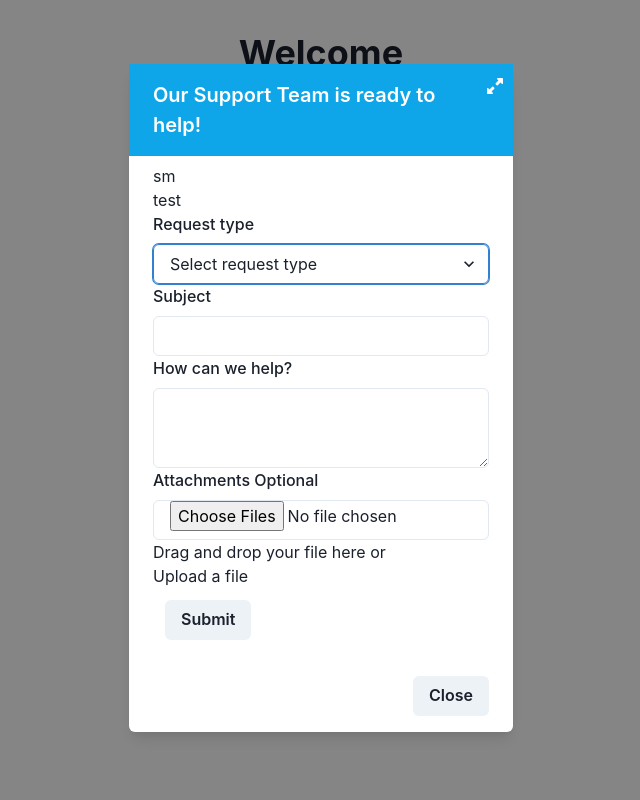
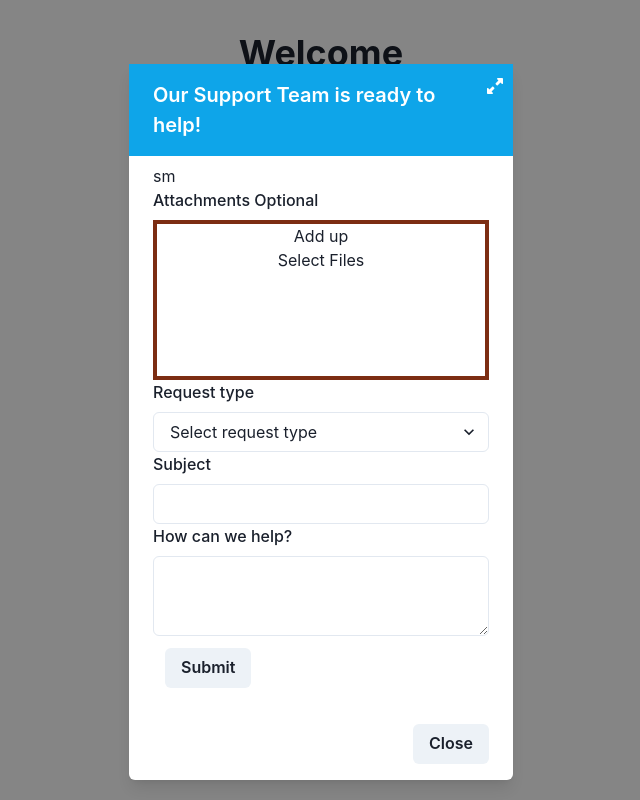
Before and after one commit to GiovaS80/chakra-tailwind, a Next.js app: page / in a window 1280 px wide. Both pictures are taken after a click on the button "Open Modal". Shown: the whole page, without its empty margins (319-959 px from the left). Built offline with nearby package versions, Linux system fonts and the light colour scheme.

Commit message:
drag & drop input almost ok

```diff
--- a/components/FormComponent.tsx
+++ b/components/FormComponent.tsx
@@ -1,4 +1,5 @@
 import { Box, Button, FormControl, FormLabel, Input, Select, Textarea } from "@chakra-ui/react";
+import React, { useRef } from "react";
 import { FC } from "react";
 
 export const createAction = async ({ request }) => {
@@ -11,24 +12,85 @@ export const createAction = async ({ request }) => {
 }
 
 const FormComponent: FC = () => {
+    const [files, setFiles] = React.useState(null)
+    const inputRef = useRef(null)
+
+    var arrayFiles = []
+    if (files != null) {
+        arrayFiles = (Object.values(files))
+        console.log(arrayFiles);
+    }
+    const listFiles = arrayFiles.map((file, ind) =>
+        <li key={ind}>{file.name}</li>
+    )
 
     const sicboc = (e) => {
         e.preventDefault();
         console.log(e);
+    }
 
+    const handleDragOver = (e) => {
+        e.preventDefault();
+        // console.log(e);
+    }
+
+    const handleDrop = (e) => {
+        e.preventDefault();
+        console.log(e.dataTransfer.files);
+        setFiles(e.dataTransfer.files);
+    }
+
+    const clickTest = (e) => {
+        e.preventDefault();
+        console.log("you click me " + e);
     }
 
     return (
         <>
             <Box>
                 <form method="post" onSubmit={sicboc}>
-                    <p>test</p>
+                    <FormControl>
+                        <FormLabel>Attachments <span>Optional</span> </FormLabel>
+                        <Box className="container h-40 border-2 border-orange-900">
+                            {files && (
+                                <Box>
+                                    <Box className="text-center m-3">
+                                        <ul> {listFiles} </ul>
+                                    </Box>
+                                    <Box className="text-center m-3">
+                                        <Button onClick={() => setFiles(null)} >Cancel</Button>
+                                    </Box>
+                                </Box>
+                            )}
+                            {!files && (
+                                <Box
+                                    className="text-center h-full border-2 border-orange-900"
+                                    onDragOver={handleDragOver}
+                                    onDrop={handleDrop}
+                                    // onClick={clickTest}
+                                    onClick={() => inputRef.current.click()}
+                                >
+                                    <h1>Add up</h1>
+                                    <input
+                                        type="file"
+                                        multiple
+                                        onChange={(e) => setFiles(e.target.files)}
+                                        hidden
+                                        ref={inputRef}
+                                    />
+                                    <button onClick={() => inputRef.current.click()}>Select Files</button>
+                                </Box>
+                            )}
+                            {/* end if files empty */}
+                        </Box>
+                    </FormControl>
+
                     <FormControl>
                         <FormLabel>Request type</FormLabel>
-                        <Select placeholder='Select request type'>
-                            <option value='option1'>Option 1</option>
-                            <option value='option2'>Option 2</option>
-                            <option value='option3'>Option 3</option>
+                        <Select placeholder='Select request type' name="request">
+                            <option value='Pippo'>Pippo</option>
+                            <option value='Paperino'>Paperino</option>
+                            <option value='Pluto'>Pluto</option>
                         </Select>
                     </FormControl>
 
@@ -39,17 +101,17 @@ const FormComponent: FC = () => {
 
                     <FormControl>
                         <FormLabel>How can we help?</FormLabel>
-                        <Textarea />
+                        <Textarea name="textarea" />
                     </FormControl>
 
-                    <FormControl>
+                    {/* <FormControl>
                         <FormLabel>Attachments <span>Optional</span> </FormLabel>
                         <Input type="file" multiple={true} name="attachments" />
                         <Box>
                             <p>Drag and drop your file here or</p>
                             <button className="upload-button">Upload a file</button>
                         </Box>
-                    </FormControl>
+                    </FormControl> */}
 
                     <Button m={3} type="submit">Submit</Button>
                 </form>
--- a/components/ModalComponent.tsx
+++ b/components/ModalComponent.tsx
@@ -18,7 +18,7 @@ const ModalComponent: FC = () => {
     const resize = () => {
         setZoomIn(!zoomIn)
         if (zoomIn) setSize('sm');
-        else setSize('lg');
+        else setSize('xl');
 
     }
 
```
